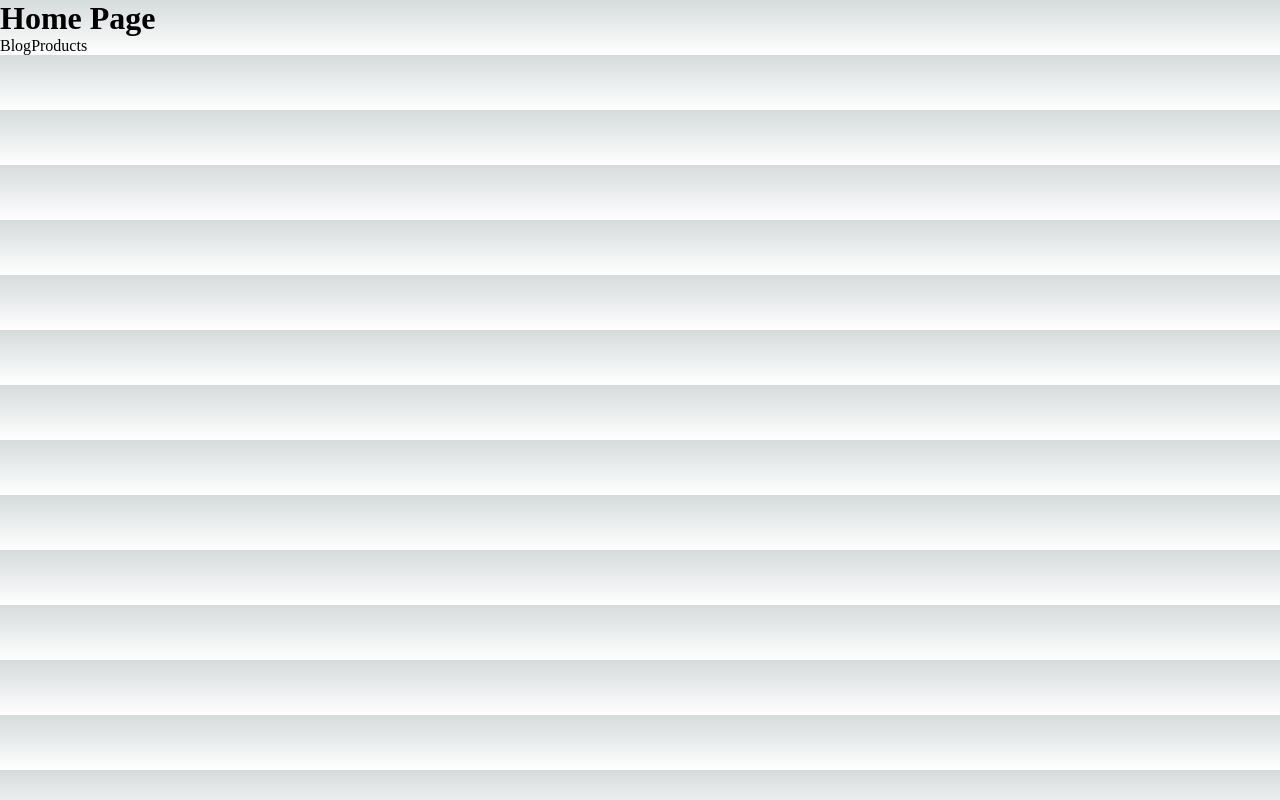
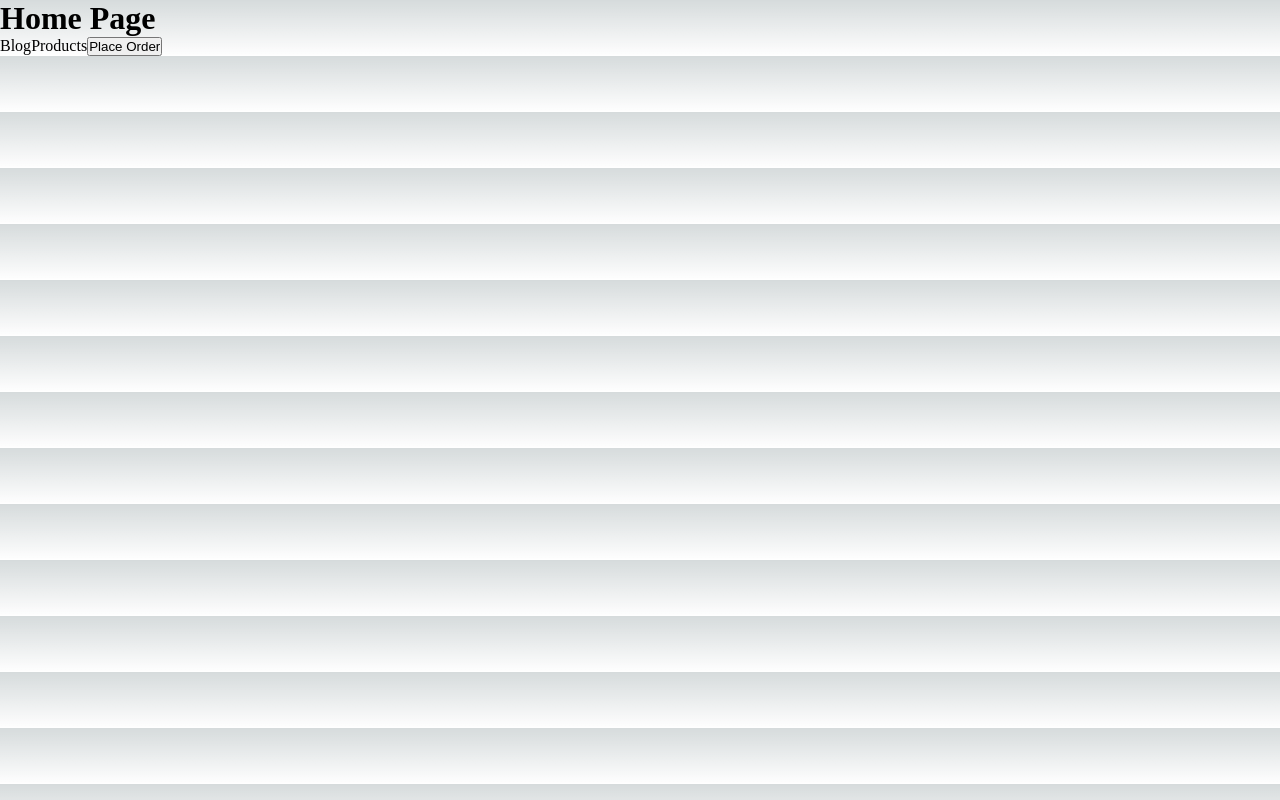
Before and after one commit to Skill4fun/nextjs-practice, a Next.js app in the folder NEXT-ROUTING/hello-world/: page / in a window 1280 px wide. Built offline with nearby package versions, Linux system fonts and the light colour scheme.

Commit message:
programmatic navigation

```diff
--- a/NEXT-ROUTING/hello-world/pages/index.js
+++ b/NEXT-ROUTING/hello-world/pages/index.js
@@ -1,6 +1,15 @@
 import Link from 'next/link';
+import { useRouter } from 'next/router';
 
 function Home() {
+
+  const router = useRouter();
+
+  const handleClick = () => {
+    console.log('Placing your order')
+    router.push('/product')
+  }
+
   return (
     <div>
       <h1>Home Page</h1>
@@ -10,6 +19,9 @@
       <Link href='/product'>
         Products
       </Link>
+      <button onClick={handleClick}>
+        Place Order
+      </button>
     </div>
   )
 }
```
